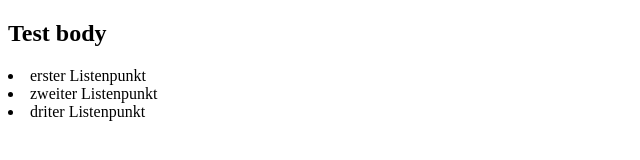
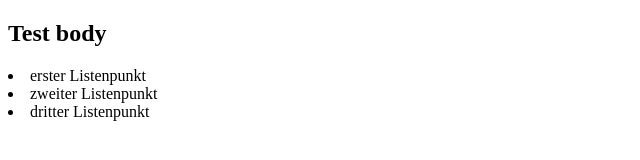
Before and after one commit to mschaeffhd/Meine-erste-SEite, a plain HTML site: page index.html in a window 1280 px wide. Shown: the full height of the page, 0-640 px from the left. Drawn offline with Linux system fonts and the light colour scheme.

Commit message:
Neue Änderung
test

```diff
--- a/index.html
+++ b/index.html
@@ -9,6 +9,7 @@
     <h2>Test body</h2>
     <li>erster Listenpunkt</li>
     <li>zweiter Listenpunkt</li>
-    <li>driter Listenpunkt</li>
+    <li>dritter Listenpunkt</li>
+
   </body>
 </html>
```
